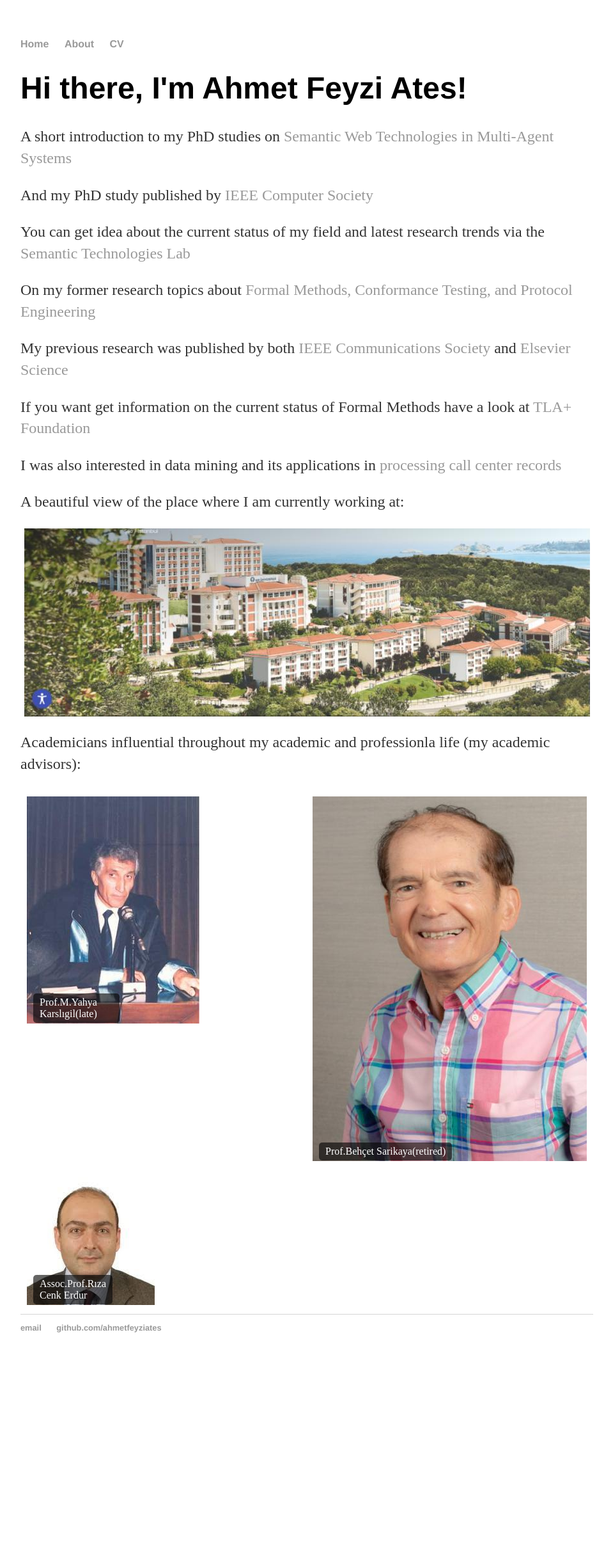
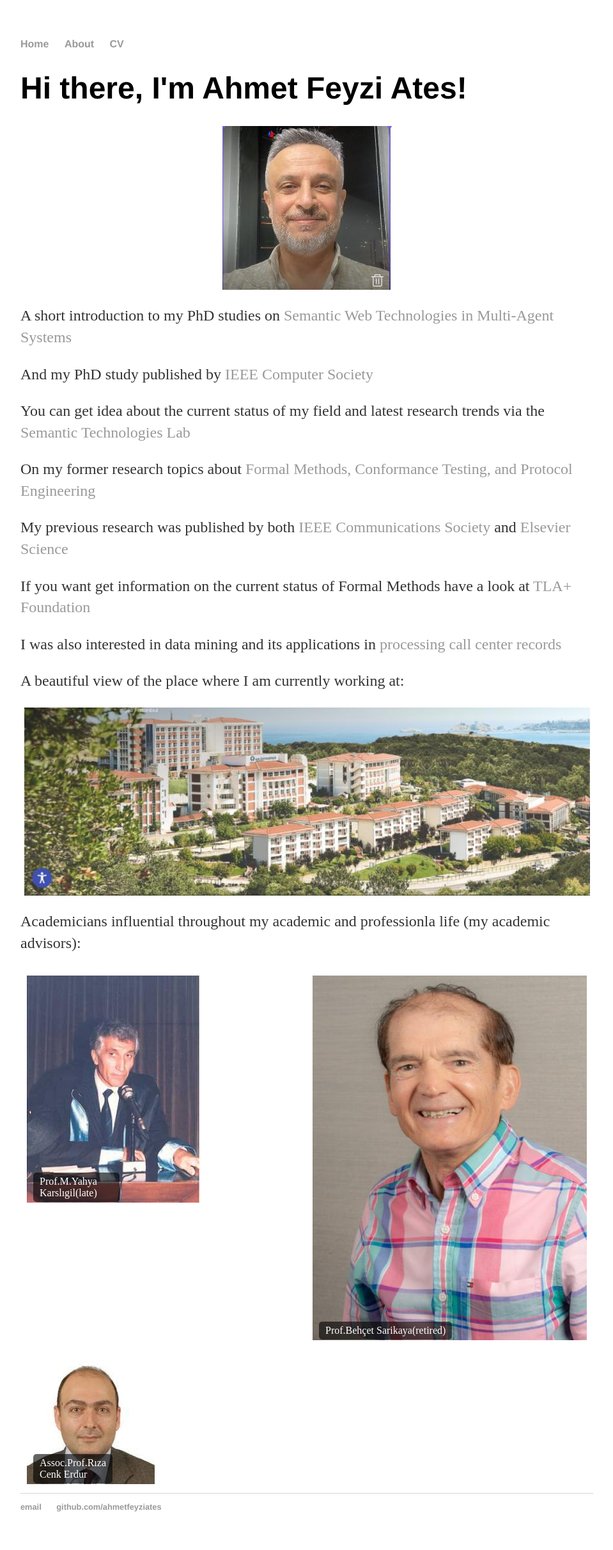
Before and after one commit to ahmetfeyziates/ahmetfeyziates.github.io, a Jekyll site: the page built from index.html, in a window 1280 px wide. Shown: the whole page at 64% size, without its empty margins (160-1119 px from the left). Built offline with Jekyll 4.4.1, drawn with Linux system fonts in a browser that asks for light colours; before the commit the page ends 2143 px from its top, so only the background shows below that.

Commit message:
Update index.html

```diff
--- a/index.html
+++ b/index.html
@@ -4,6 +4,7 @@
 ---
 <div class="blurb">
 	<h1>Hi there, I'm Ahmet Feyzi Ates!</h1>
+	<img src="images/afa_handsome.jpg" alt="A scenic view" width="265" height="256" style="display: block; margin: auto;">
 	<p>A short introduction to my PhD studies on <a href=https://dai-labor.de/en/topics/semantic-web-technologies-in-multi-agent-systems/>Semantic Web Technologies in Multi-Agent Systems </a></p>
 	<p>And my PhD study published by <a href=https://www.computer.org/csdl/proceedings-article/mdmw/2008/37210019/12OmNwe2IBz>IEEE Computer Society</a></p>
 	<p>You can get idea about the current status of my field and latest research trends via the<a href=https://stlab.istc.cnr.it/stlab/> Semantic Technologies Lab</a></p>
```
